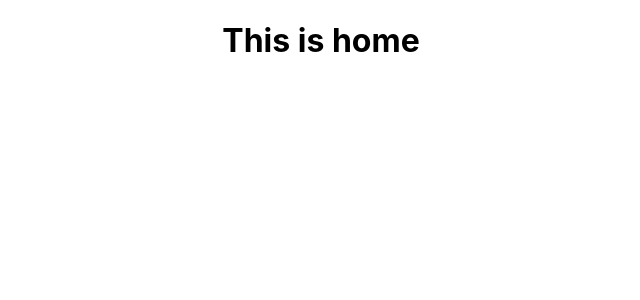
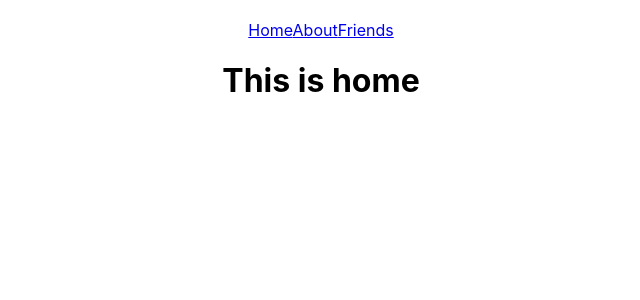
Before and after one commit to sheikhemon/simple-react-router, a React (Create React App) app: page / in a window 1280 px wide. Shown: the top 300 px of the page, without its empty margins (319-959 px from the left). Built offline with nearby package versions, Linux system fonts and the light colour scheme.

Commit message:
navigation with react-routing

```diff
--- a/src/App.js
+++ b/src/App.js
@@ -5,11 +5,13 @@ import Friends from './Components/Friends/Friends';
 import About from './Components/About/About';
 import NotFound from './Components/NotFound/NotFound';
 import { BrowserRouter as Router, Switch, Route } from 'react-router-dom';
+import Header from './Components/Header/Header';
 
 function App() {
   return (
     <div className="App">
       <Router>
+        <Header></Header>
         <Switch>
           <Route exact path="/">
             <Home></Home>
--- /dev/null
+++ b/src/Components/Header/Header.css
@@ -0,0 +1,3 @@
+.nav {
+    margin: 20px;
+}
--- /dev/null
+++ b/src/Components/Header/Header.js
@@ -0,0 +1,15 @@
+import React from 'react';
+import { NavLink } from 'react-router-dom';
+import './Header.css'
+
+const Header = () => {
+    return (
+        <nav className="nav">
+            <NavLink to="/Home">Home</NavLink>
+            <NavLink to="/About">About</NavLink>
+            <NavLink to="/Friends">Friends</NavLink>
+        </nav>
+    );
+};
+
+export default Header;
```
Also changed, not shown: 1 other file (tests, documents, lock files or other folders).
